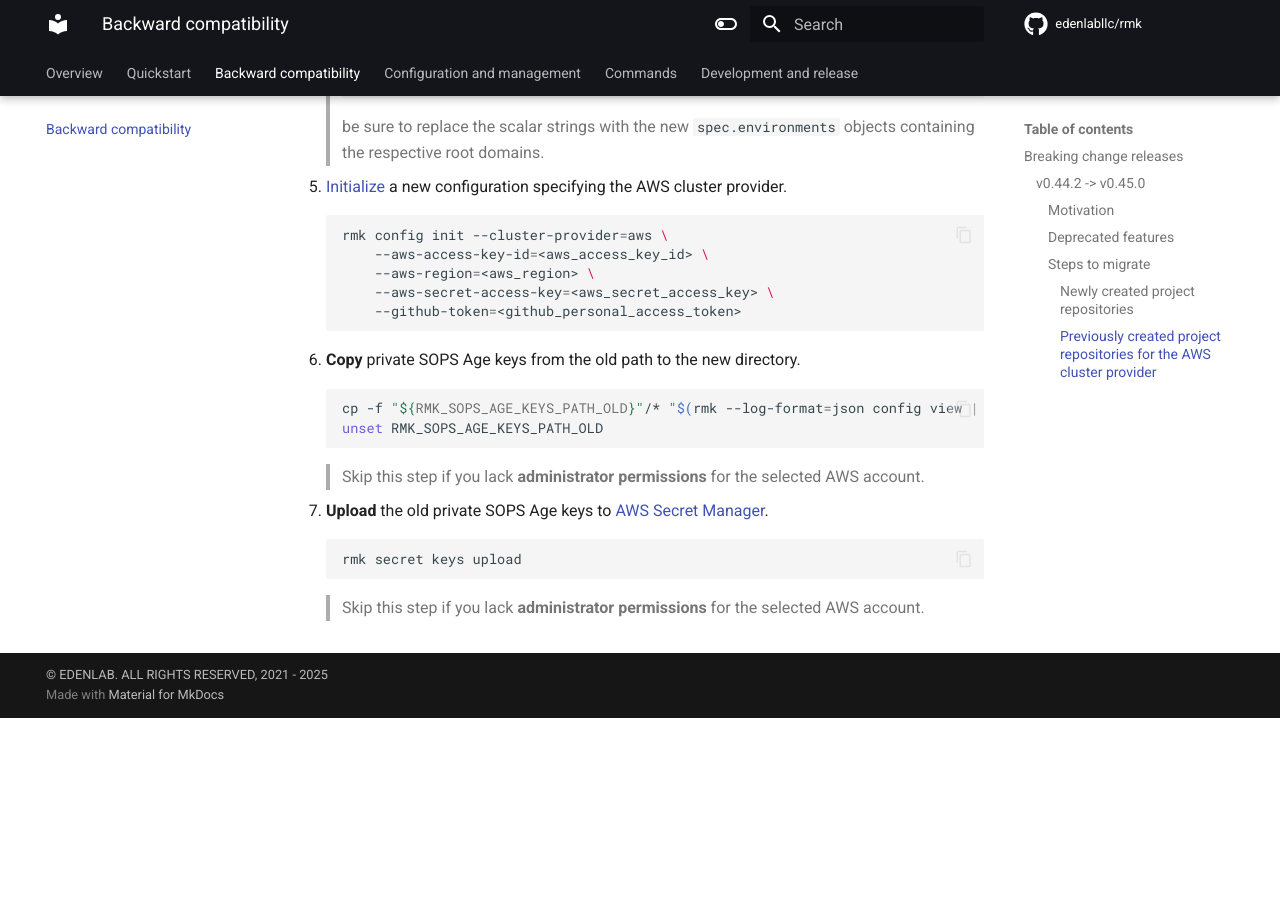
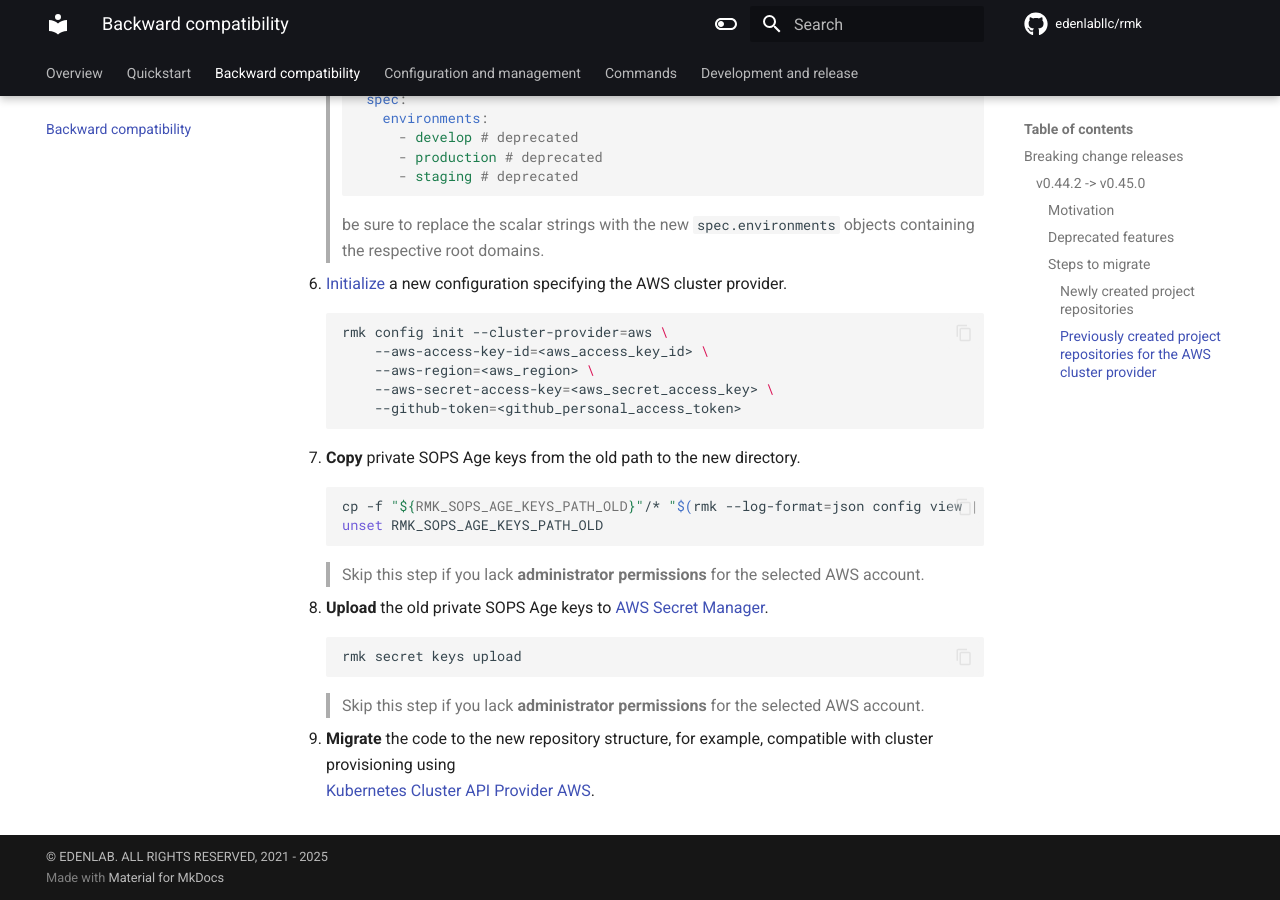
Before and after one commit to edenlabllc/rmk, an MkDocs documentation site: the page built from docs/backward-compatibility.md, in a window 1280 px wide and 900 px high, scrolled down 2892 px. Built offline with MkDocs 1.6.1 and Material for MkDocs 9.7.7, drawn with Linux system fonts in a browser that asks for light colours; comment, search, counter and statistics services are not loaded; the version menu is left out; before the commit the page ends 3610 px from its top, so only the background shows below that; some of the changed text lies outside the part shown.

Commit message:
#59 - Improve the Backward Compatibility documentation for migrating existing AWS clusters to Kubernetes Cluster API (CAPI).

````diff
--- a/docs/backward-compatibility.md
+++ b/docs/backward-compatibility.md
@@ -93,7 +93,13 @@
 
 To ensure a successful migration, the following the steps should be executed in the **specified order**:
 
-1. **Download** private [SOPS Age keys](configuration/secrets-management/secrets-management.md#secret-keys) of the current
+1. **Ensure** you are using the previous [v0.44.2](https://github.com/edenlabllc/rmk/releases/tag/v0.44.2) RMK version.
+
+   ```shell
+   rmk update -v v0.44.2
+   ```
+
+2. **Download** private [SOPS Age keys](configuration/secrets-management/secrets-management.md#secret-keys) of the current
    RMK version if you haven't done it earlier.
 
    ```shell
@@ -170,10 +176,13 @@
 
    > Skip this step if you lack **administrator permissions** for the selected AWS account.
 
-7. **Upload** the old private SOPS Age keys to [AWS Secret Manager](https://aws.amazon.com/secrets-manager/).
+8. **Upload** the old private SOPS Age keys to [AWS Secret Manager](https://aws.amazon.com/secrets-manager/).
 
    ```shell
    rmk secret keys upload
    ```
 
    > Skip this step if you lack **administrator permissions** for the selected AWS account.
+
+9. **Migrate** the code to the new repository structure, for example, compatible with cluster provisioning using
+   [Kubernetes Cluster API Provider AWS](configuration/cluster-management/usage-aws-provider.md).
````
Also changed, not shown: other parts of docs/backward-compatibility.md (+5 -5 lines), docs/release-notes.md (+1 -0 lines).
